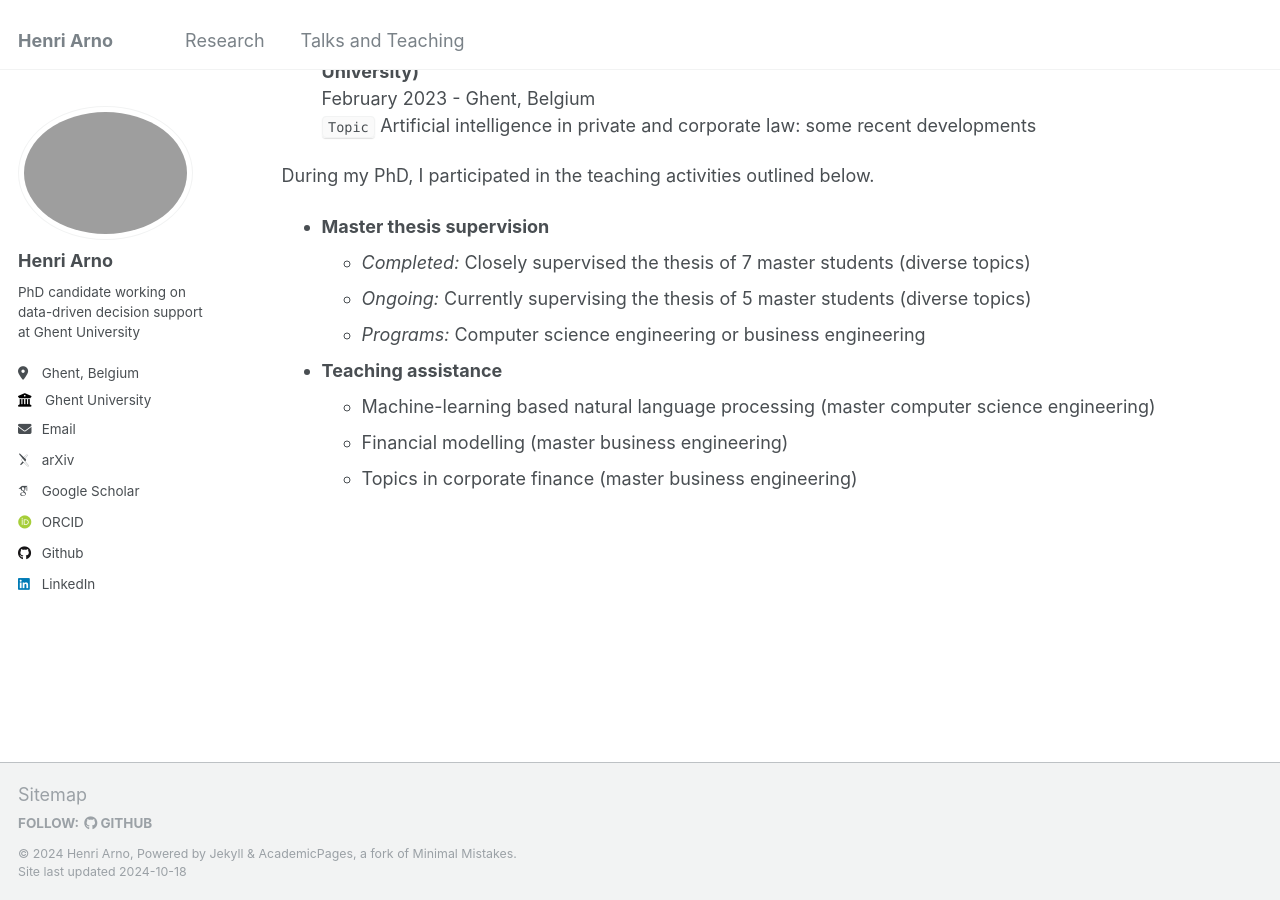
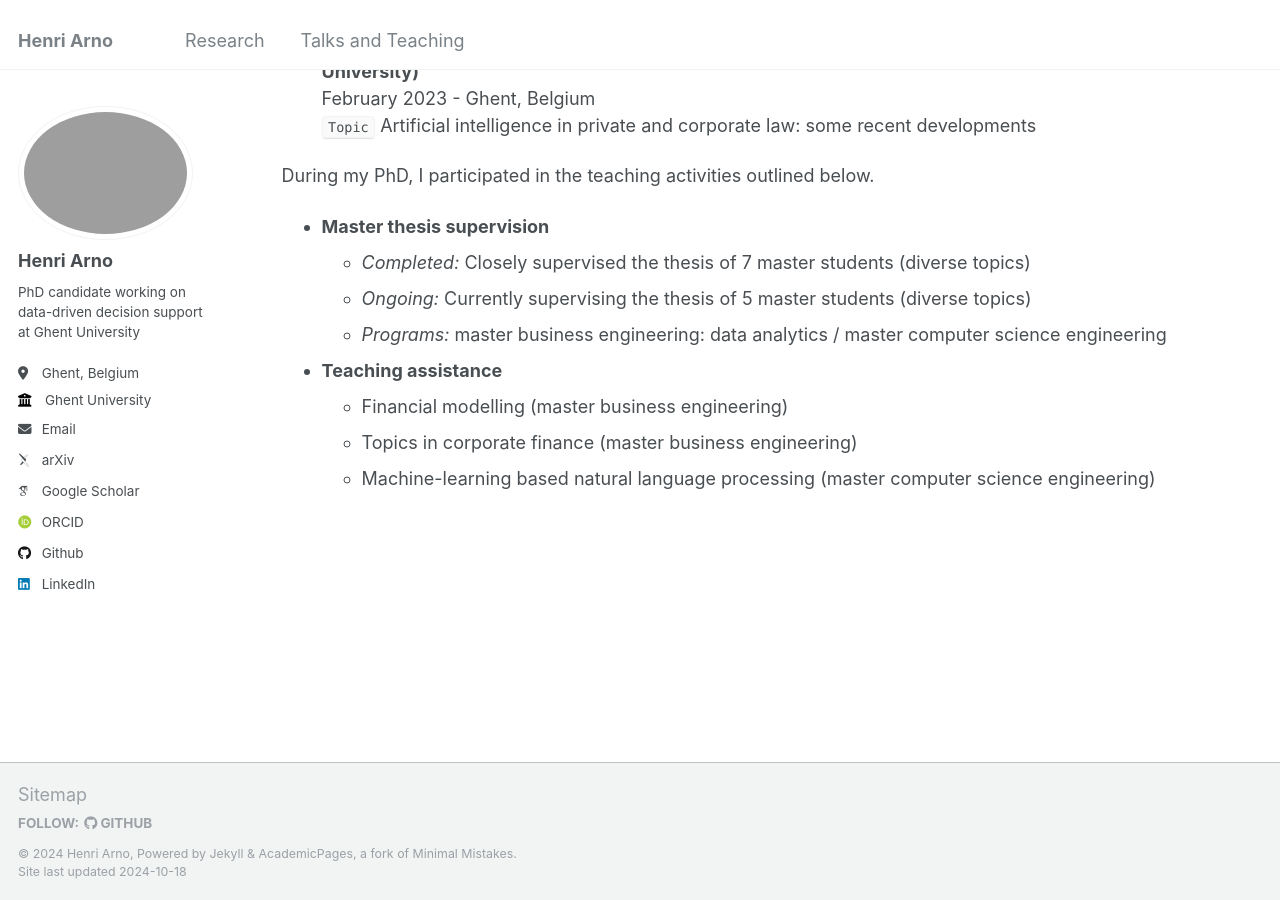
Before and after one commit to HenriArno/HenriArno.github.io, a Jekyll site: the page built from _pages/teachingandtalks.md, in a window 1280 px wide and 900 px high, scrolled down 724 px. Built offline with Jekyll 4.4.1, drawn with Linux system fonts in a browser that asks for light colours; some web fonts are replaced.

Commit message:
Update teachingandtalks.md

```diff
--- a/_pages/teachingandtalks.md
+++ b/_pages/teachingandtalks.md
@@ -30,9 +30,9 @@ During my PhD, I participated in the teaching activities outlined below.
 - **Master thesis supervision**
   - *Completed:* Closely supervised the thesis of 7 master students (diverse topics)
   - *Ongoing:* Currently supervising the thesis of 5 master students (diverse topics)
-  - *Programs:* Computer science engineering or business engineering
+  - *Programs:* master business engineering: data analytics / master computer science engineering
 
 - **Teaching assistance**
-  - Machine-learning based natural language processing (master computer science engineering)
   - Financial modelling (master business engineering)
   - Topics in corporate finance (master business engineering)
+  - Machine-learning based natural language processing (master computer science engineering)
```
